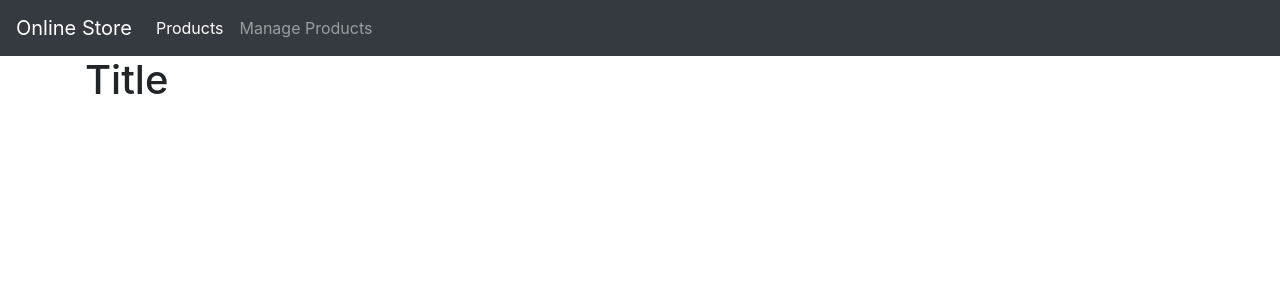
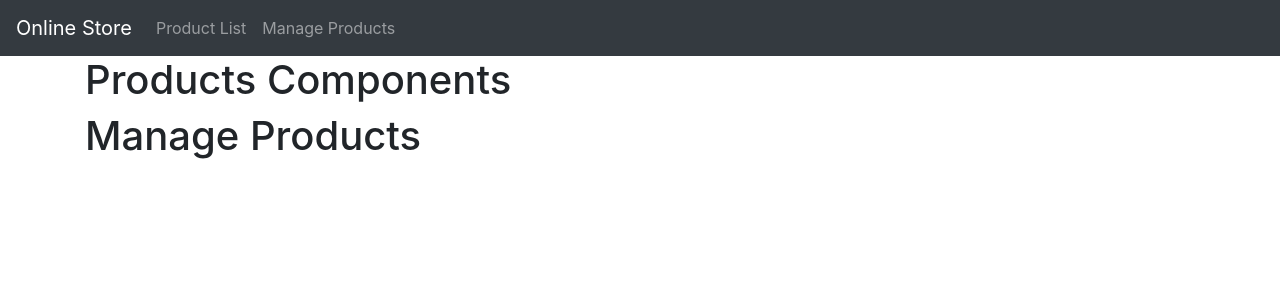
Before and after one commit to victor-tungui/handicrafts-store-web, a React (Create React App) app: page /manage-products in a window 1280 px wide. Shown: the top 300 px of the page. Built offline with nearby package versions, Linux system fonts and the light colour scheme.

Commit message:
Adding Router to the app
Added Router and NavLink to the project

```diff
--- a/package.json
+++ b/package.json
@@ -11,6 +11,8 @@
     "prop-types": "^15.7.2",
     "react": "^16.13.1",
     "react-dom": "^16.13.1",
+    "react-router": "^5.2.0",
+    "react-router-dom": "^5.2.0",
     "react-scripts": "3.4.1",
     "reactstrap": "^8.4.1"
   },
--- a/src/App.js
+++ b/src/App.js
@@ -1,15 +1,18 @@
 import React, { Component } from 'react';
 import Layout from './components/Layout/Layout'
 import './App.css';
+import { BrowserRouter } from 'react-router-dom'
 
 class App extends Component {
 
   render() {
     return (
-      <div className="App">
-        <Layout>
-        </Layout>
-      </div>
+      <BrowserRouter>
+        <div className="App">
+          <Layout>
+          </Layout>
+        </div>
+      </BrowserRouter>
     );
   }
 }
--- a/src/components/Header/Header.js
+++ /dev/null
@@ -1,9 +0,0 @@
-import React from 'react';
-
-const header = (props) => (
-    <header>
-        {props.children}
-    </header>
-);
-
-export default header;
--- a/src/components/Layout/Layout.js
+++ b/src/components/Layout/Layout.js
@@ -1,14 +1,11 @@
 import React from 'react';
 import Auxiliary from '../../hoc/Auxiliary';
 import NavigationBar from '../NavigationBar/NavigationBar';
-import Header from '../Header/Header';
 import MainBody from '../MainBody/MainBody'
 
 const layout = (props) => (
     <Auxiliary>
-        <Header>
-            <NavigationBar />
-        </Header>
+        <NavigationBar />
         <MainBody />
     </Auxiliary>
 );
--- a/src/components/MainBody/MainBody.js
+++ b/src/components/MainBody/MainBody.js
@@ -1,9 +1,12 @@
 import React from 'react';
+import { Route } from 'react-router-dom';
+import Products from '../../containers/Products/Products';
 
 const mainBody = (props) => (
     <main role="main">
         <div className="container">
-            <h1>Title</h1>
+        <Route path="/" component={Products} />
+        <Route path="/manage-products" render={() => <h1>Manage Products</h1>} />
         </div>
     </main>
 );
--- a/src/components/NavigationBar/NavigationBar.js
+++ b/src/components/NavigationBar/NavigationBar.js
@@ -1,7 +1,10 @@
 import React from 'react';
+import { NavLink } from 'react-router-dom';
+// import Styles from './NavigationBar.module.css';
 
-const navigationBar = (props) => {
-  let navbar = <nav className="navbar navbar-expand-lg navbar-dark bg-dark">
+const navigationBar = (props) => (
+  <header>
+    <nav className="navbar navbar-expand-lg navbar-dark bg-dark">
       <a className="navbar-brand" href=".">Online Store</a>
       <button className="navbar-toggler" type="button" data-toggle="collapse" data-target="#navbarNavigation">
         <span className="navbar-toggler-icon"></span>
@@ -9,17 +12,25 @@ const navigationBar = (props) => {
 
       <div className="collapse navbar-collapse" id="navbarNavigation">
         <ul className="navbar-nav mr-auto">
-        <li className="nav-item active">
-          <a className="nav-link" href=".">Products <span className="sr-only">(current)</span></a>
+          <li className="nav-item">
+            <NavLink
+              exact
+              to={{
+                pathname:"/"
+              }}
+              className="nav-link">Product List</NavLink>
           </li>
           <li className="nav-item">
-          <a className="nav-link" href=".">Manage Products</a>
+            <NavLink
+              to={{
+                pathname:"manage-products"
+              }}
+              className="nav-link">Manage Products</NavLink>
         </li>
         </ul>
       </div>
     </nav>
-
-  return navbar;
-};
+  </header>
+);
 
 export default navigationBar;
--- /dev/null
+++ b/src/containers/Products/Products.js
@@ -0,0 +1,12 @@
+import React, {Component} from 'react';
+
+class Products extends Component {
+    render() {
+        return (
+            <h1>Products Components</h1>
+        );
+    }
+
+}
+
+export default Products;
```
Also changed, not shown: src/components/NavigationBar/NavigationBar.module.css (added), 1 other file (tests, documents, lock files or other folders). Lines whose indentation alone changed are shown as unchanged.
